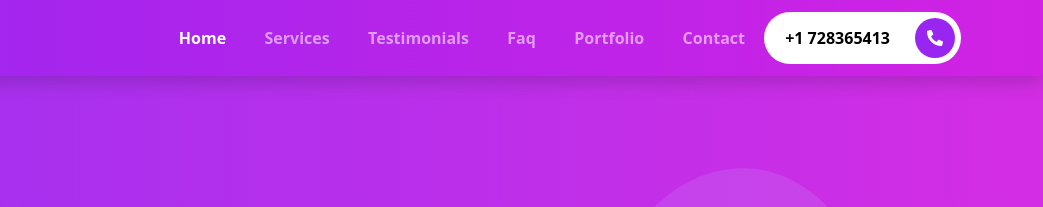
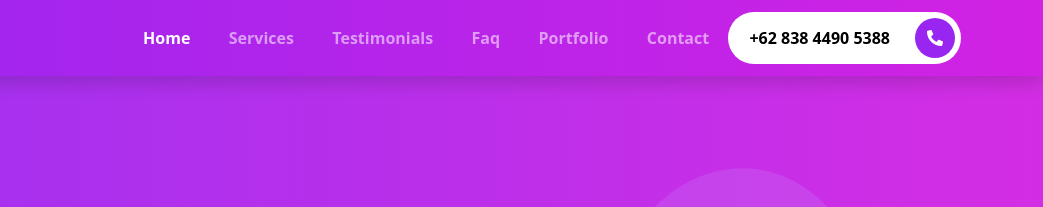
Before and after one commit to AlsiSyahrulloh/Parto-Alsi, a website: page index.html in a window 1280 px wide. Shown: the top 207 px of the page, 237-1280 px from the left. Drawn offline with nearby package versions, Linux system fonts and the light colour scheme; files that its build step writes are made by us from their sources.

Commit message:
Update index.html

```diff
--- a/index.html
+++ b/index.html
@@ -34,7 +34,7 @@
           </li>
         </ul>
         <button type="button" class="rounded-pill btn-rounded">
-          +1 728365413
+          +62 838 4490 5388
           <span>
             <i class="fas fa-phone-alt"></i>
           </span>
```
